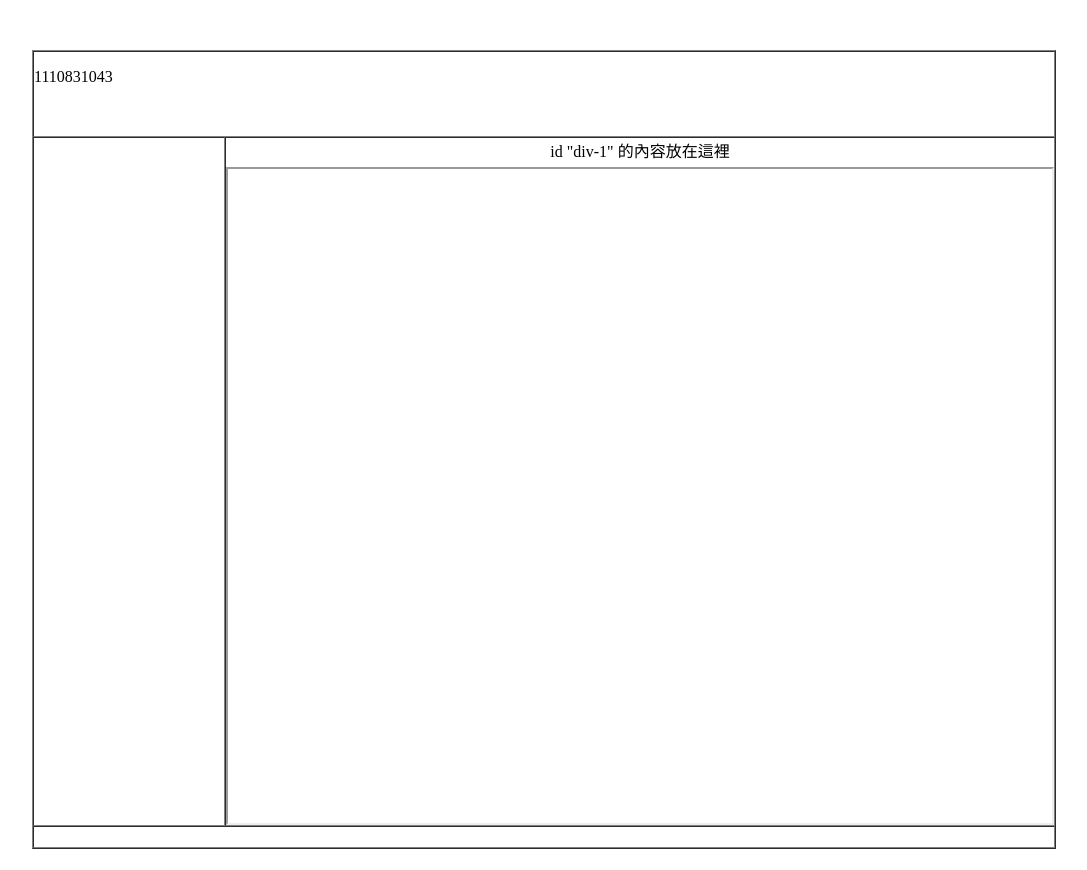
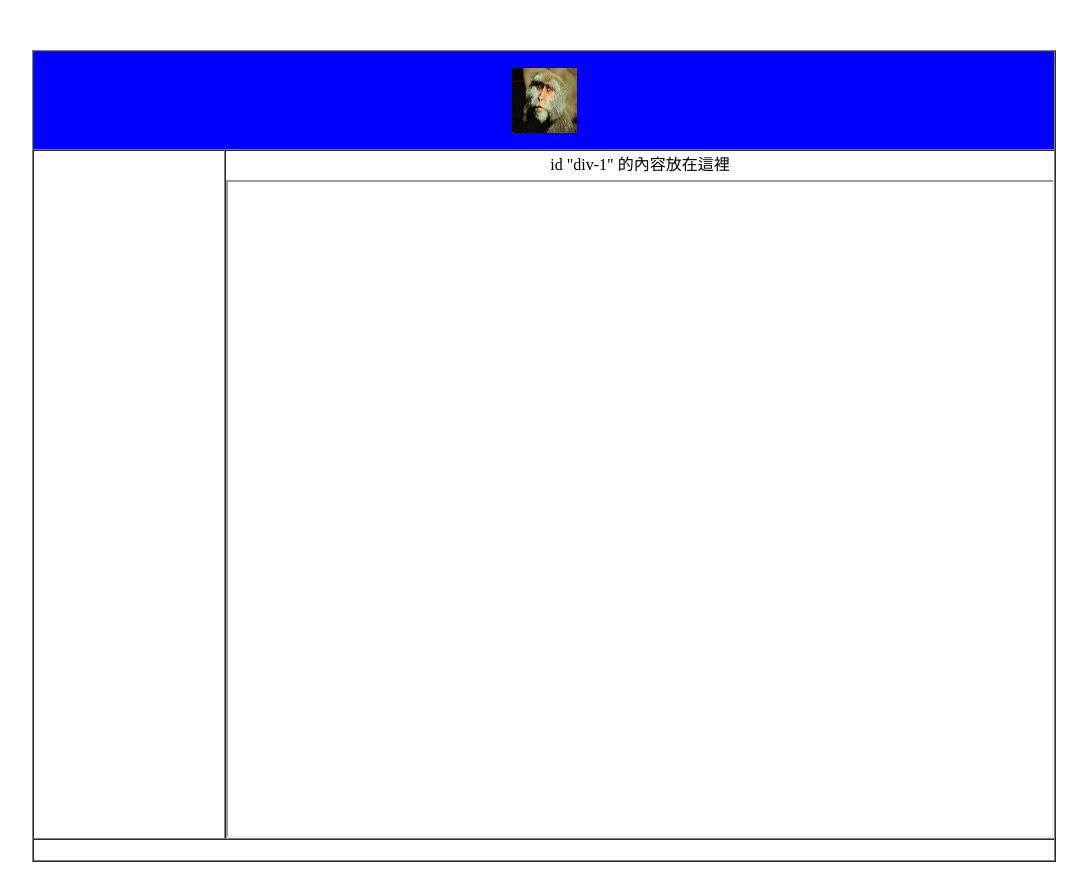
Before and after one commit to chiukimi/chiukimi-github.io, a plain HTML site: page index.html in a window 1280 px wide. Shown: the whole page, without its empty margins (96-1183 px from the left). Drawn offline with Linux system fonts and the light colour scheme.

Commit message:
Add files via upload

```diff
--- a/index.html
+++ b/index.html
@@ -2,7 +2,7 @@
 <html xmlns="http://www.w3.org/1999/xhtml">
 <head>
 <meta http-equiv="Content-Type" content="text/html; charset=utf-8" />
-<title>無標題文件</title>
+<title>國家公園介紹網</title>
 <style type="text/css">
 #div-1 {
 	height: 29px;
@@ -15,8 +15,7 @@
 <blockquote>&nbsp;</blockquote>
 <table width="1024" border="1" align="center" cellpadding="0" cellspacing="0">
   <tr>
-    <td height="65" colspan="2"><p>1110831043</p>
-    <p>&nbsp;</p></td>
+    <td height="65" colspan="2" bgcolor="#0000FF"><p align="center"><a href="index.html" target="_top"><img src="images/a0.gif" width="65" height="65" /></a></p></td>
   </tr>
   <tr>
     <td width="200" height="683">&nbsp;</td>
```
Also changed, not shown: images/a0.gif (added).
